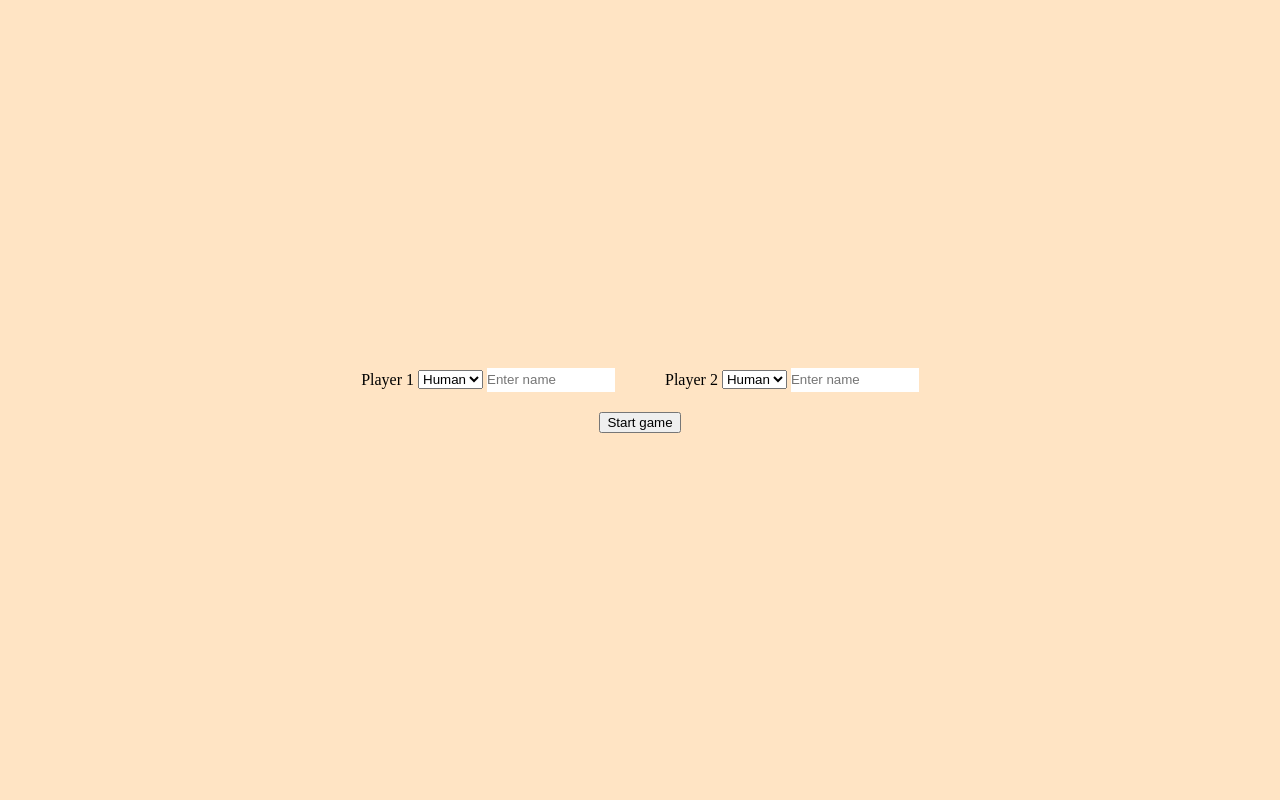
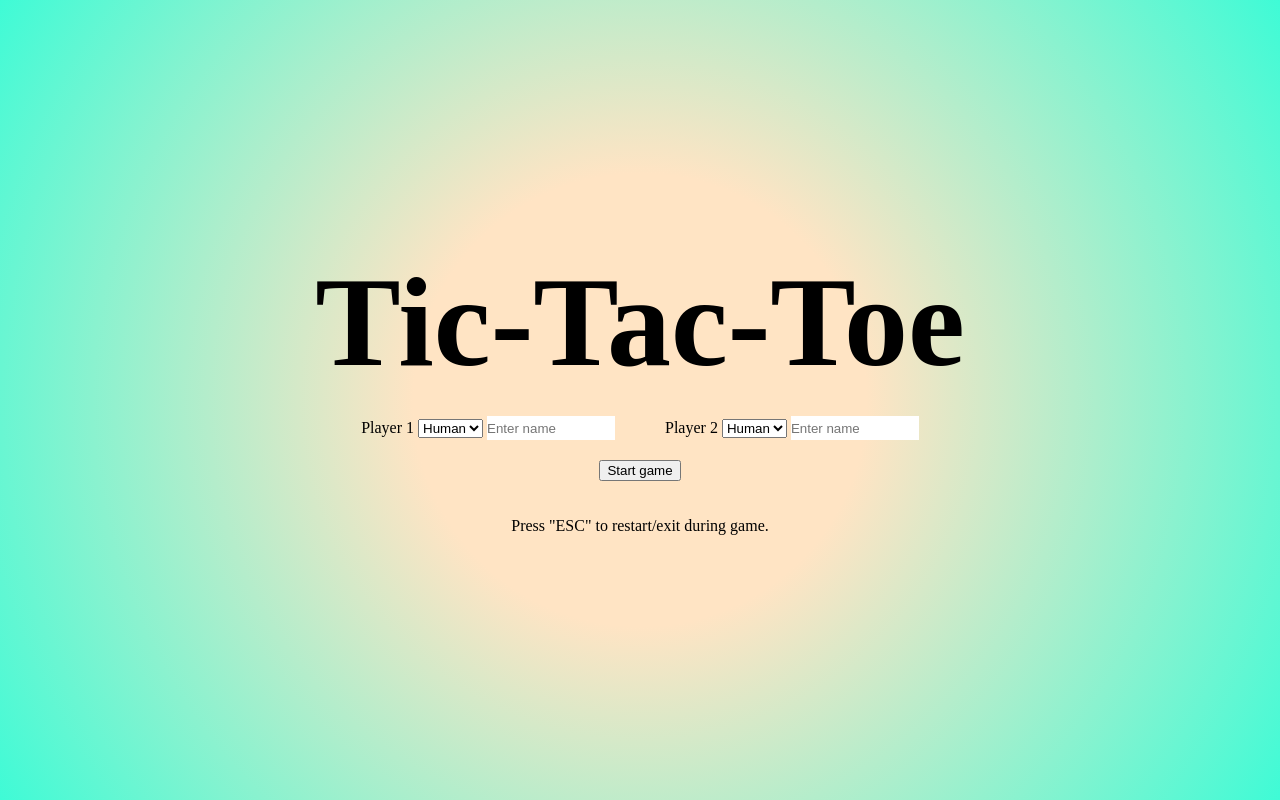
Before and after one commit to Zuxulius/odin-tictactoe, a plain HTML site: page index.html in a window 1280 px wide. Drawn offline with Linux system fonts and the light colour scheme.

Commit message:
Attempt to add some aesthetics

```diff
--- a/engine.js
+++ b/engine.js
@@ -132,8 +132,8 @@ const controller = (function() {
         // Get written name or bot difficulty as name
         let player1Name = player1Type !== 'bot' ? document.getElementById("player1-name").value : document.getElementById("player1-difficulty").value;
         let player2Name = player2Type !== 'bot' ? document.getElementById("player2-name").value : document.getElementById("player2-difficulty").value;
-        player1 = player("X", player1Type, player1Name);
-        player2 = player("O", player2Type, player2Name);
+        player1 = player("❌", player1Type, player1Name);
+        player2 = player("⭕️", player2Type, player2Name);
         turn = player1;
     }
 
--- a/index.html
+++ b/index.html
@@ -37,6 +37,7 @@
         </div>
     </div>
     <div class="menu">
+        <h1>Tic-Tac-Toe</h1>
         <div class="player-setup">
             <div class="player" id="player1">
               <label>Player 1</label>
@@ -65,6 +66,7 @@
             </div>
         </div>
         <button class="start">Start game</button>
+        <p>Press "ESC" to restart/exit during game.</p>
     </div>
     <div class="pause">
         <button class="exit">Exit to menu</button>
--- a/style.css
+++ b/style.css
@@ -15,11 +15,13 @@ body, html {
     grid-template-rows: repeat(3, 1fr);
     width: 100vw;
     height: 100vh;
-    background-color: bisque;
+    background: rgb(245,255,134);
+    background: linear-gradient(90deg, rgba(245,255,134,1) 0%, rgba(215,255,247,1) 100%);
+    /* background-color: bisque; */
 }
 
 .cell {
-    border: solid 1px brown;
+    border: solid 0.1px rgba(165,42,42,0.5);
     display: flex;
     justify-content: center;
     align-items: center;
@@ -41,8 +43,10 @@ h1 {
     flex-direction: column;
     justify-content: center;
     align-items: center;
-    background-color: bisque;
-    /* border-radius: 10%; */
+    /* background-color: bisque; */
+    background: rgb(255,228,196);
+    background: radial-gradient(circle, rgba(255,228,196,1) 30%, rgba(63,251,214,1) 100%);
+    /* background-image: url("menu.jpg"); */
     height: 100vh;
     width: 100vw;
     position: absolute;
```
